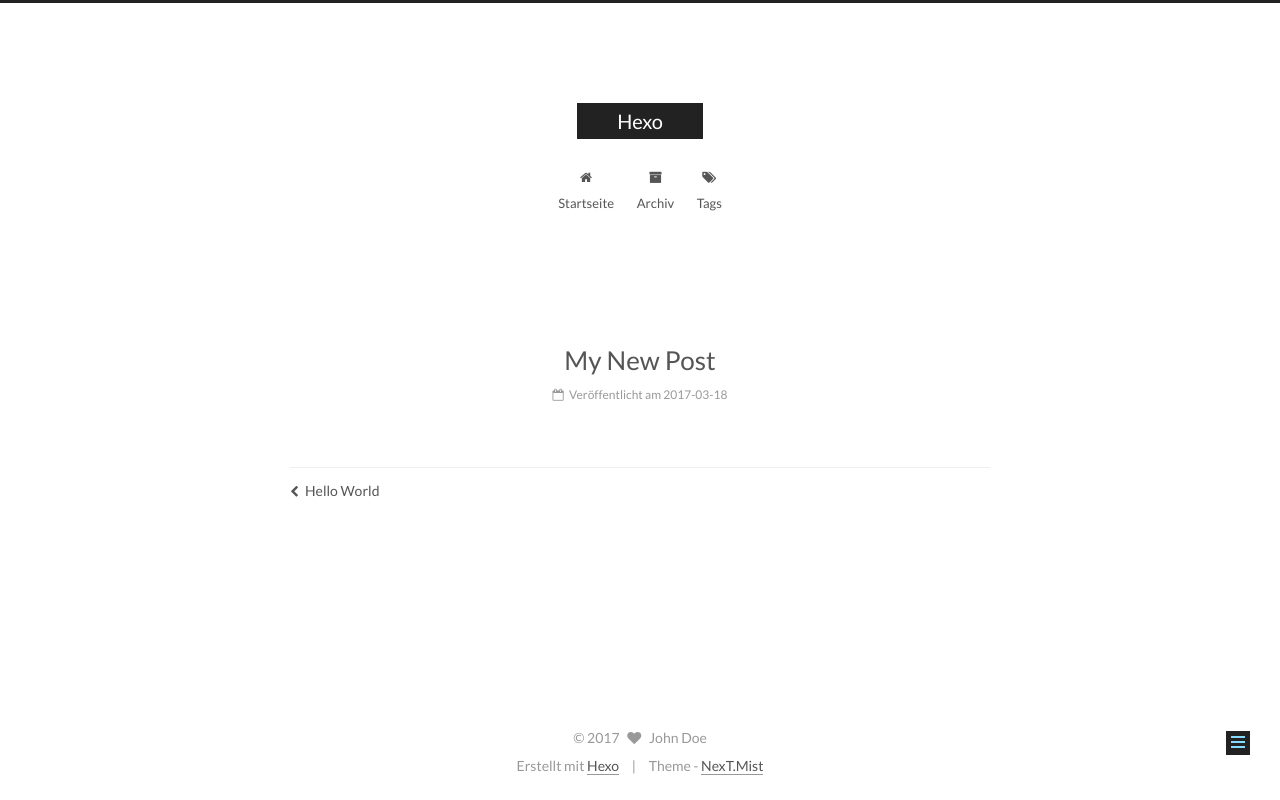
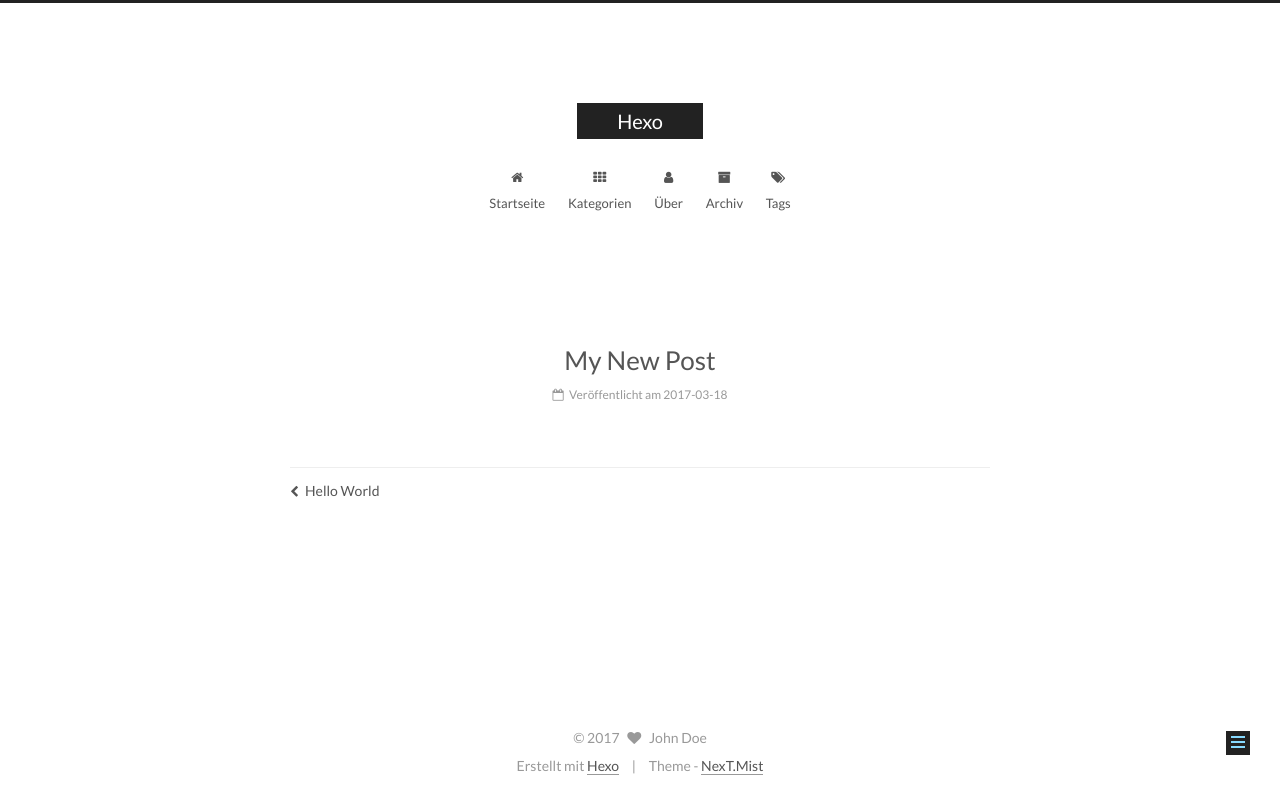
Before and after one commit to CindyGithub2016/blog, a plain HTML site: page 2017/03/18/My-New-Post/index.html in a window 1280 px wide. Drawn offline with Linux system fonts and the light colour scheme.

Commit message:
Site updated: 2017-03-18 11:15:47

```diff
--- a/2017/03/18/My-New-Post/index.html
+++ b/2017/03/18/My-New-Post/index.html
@@ -194,6 +194,26 @@
               <i class="menu-item-icon fa fa-fw fa-home"></i> <br />
 
             Startseite
+          </a>
+        </li>
+
+
+        <li class="menu-item menu-item-categories">
+          <a href="/categories" rel="section">
+
+              <i class="menu-item-icon fa fa-fw fa-th"></i> <br />
+
+            Kategorien
+          </a>
+        </li>
+
+
+        <li class="menu-item menu-item-about">
+          <a href="/about" rel="section">
+
+              <i class="menu-item-icon fa fa-fw fa-user"></i> <br />
+
+            Über
           </a>
         </li>
 
```
Also changed, not shown: 2017/03/18/hello-world/index.html (+20 -0 lines), archives/2017/03/index.html (+20 -0 lines), archives/2017/index.html (+20 -0 lines), archives/index.html (+20 -0 lines), index.html (+20 -0 lines).
